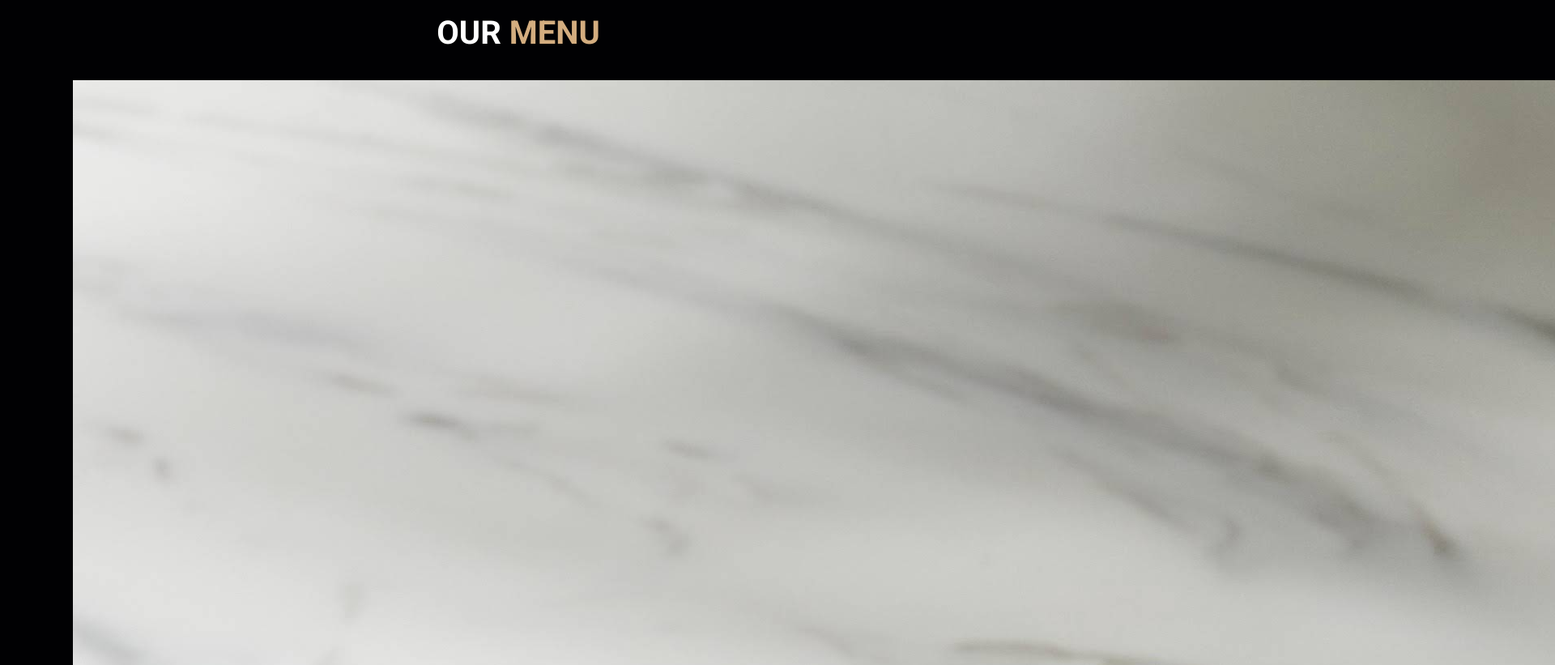
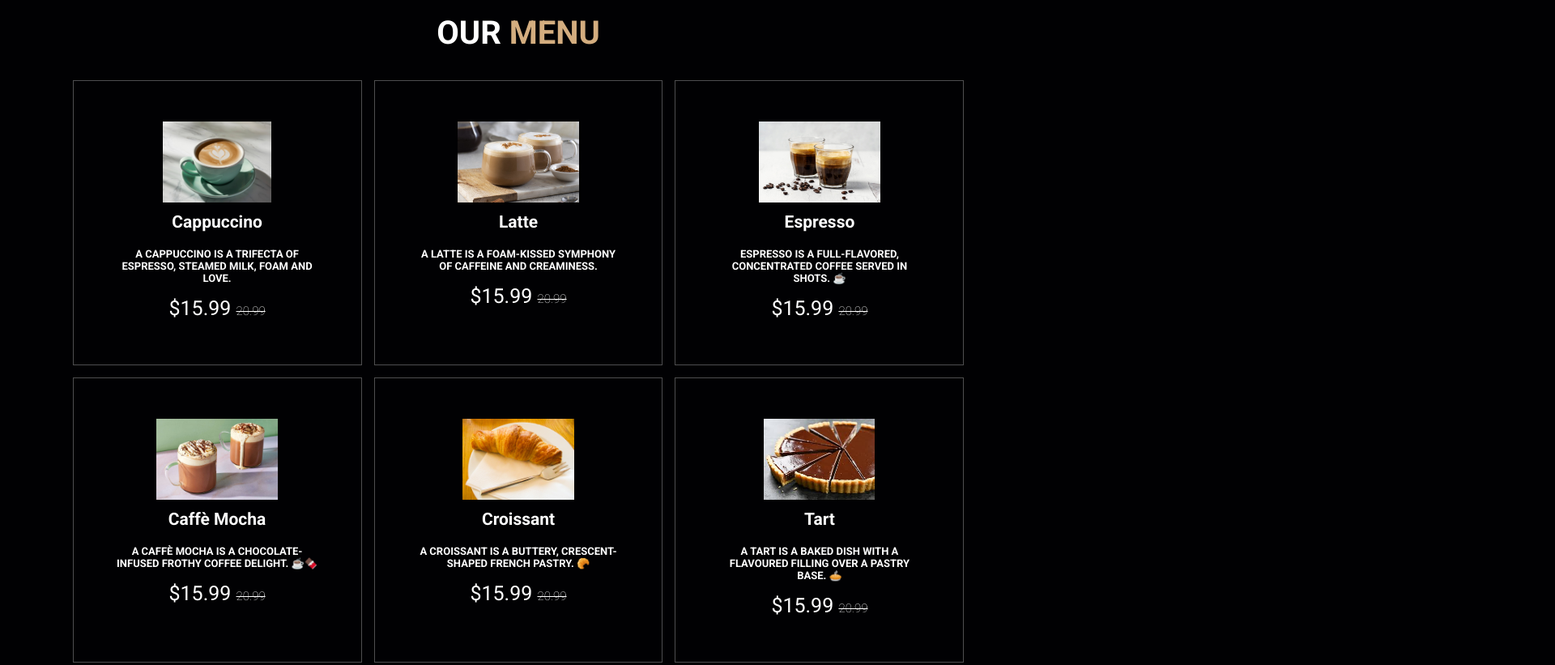
Before and after one commit to pushkar7570/coffee-shop, a plain HTML site: page index.html in a window 1280 px wide. Shown: the part 1294-2115 px from the top of the page at 81% size, 1920 px wide, since content can reach past the window. Drawn offline with Linux system fonts and the light colour scheme.

Commit message:
Update style.css

```diff
--- a/css/style.css
+++ b/css/style.css
@@ -111,6 +111,10 @@ section{
     color:var(--main-color);
 }
 
+#menu-btn{
+    display: none;
+}
+
 .home{
     min-height: 100vh;
     display: flex;
@@ -176,6 +180,55 @@ section{
     color:#ccc;
     padding:1rem 0;
     line-height: 1.8;
+}
+
+.menu .box-container{
+    display: grid;
+    grid-template-columns: repeat(auto-fit, minmax(30rem, 1fr));
+    gap:1.5rem;
+}
+
+.menu .box-container .box{
+    padding:5rem;
+    text-align: center;
+    border:var(--border);
+}
+
+.menu .box-container .box img{
+    height: 10rem;
+}
+
+.menu .box-container .box h3{
+    color: #fff;
+    font-size: 2.1rem;
+    padding:1rem 0;
+}
+
+.menu .box-container .box h4{
+    color: #fff;
+    text-transform: uppercase;
+    font-size: 1.3rem;
+    padding:1rem 0;
+}
+
+.menu .box-container .box .price{
+    color: #fff;
+    font-size: 2.5rem;
+    padding:.5rem 0;
+}
+
+.menu .box-container .box .price span{
+    font-size: 1.5rem;
+    text-decoration: line-through;
+    font-weight: lighter;
+}
+
+.menu .box-container .box:hover{
+    background:#fff;
+}
+
+.menu .box-container .box:hover > *{
+    color:var(--black);
 }
 
 .contact .row{
@@ -302,6 +355,10 @@ section{
 
 @media (max-width:768px){
 
+    #menu-btn{
+        display: inline-block;
+    }
+
     .header .navbar{
         position: absolute;
         top:100%; right: -100%;
```
